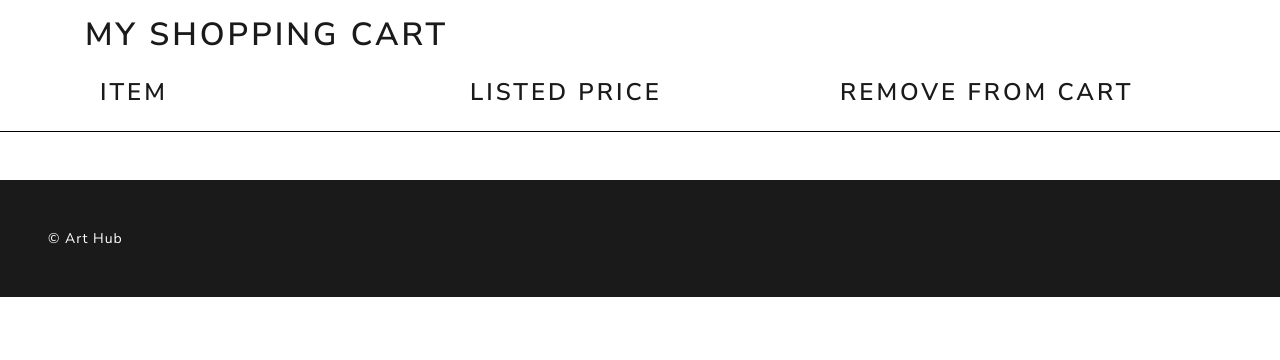
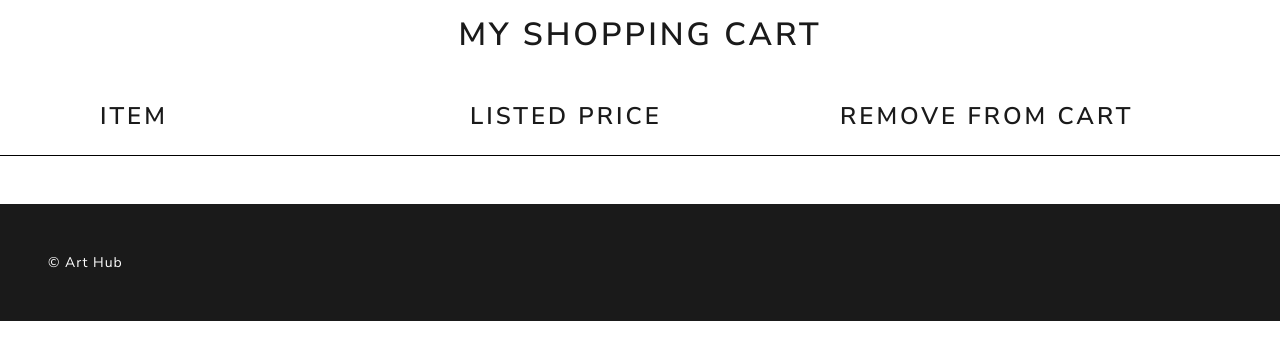
Before and after one commit to adgray09/art_hub, a Flask app: template templates/cart_index.html in a window 1280 px wide. Shown: the part 82-442 px from the top of the page. Run offline with Flask 2, Linux system fonts and the light colour scheme; the template is opened without the code that fills it, so the values that code supplies are empty; some libraries are stand-ins or nearby versions.

Commit message:
cart styling

```diff
--- a/templates/cart_index.html
+++ b/templates/cart_index.html
@@ -2,9 +2,9 @@
 
 {% block content %}
 <div class="container">
-    <h1 class="mt-3">My shopping cart</h1>
+    <h1 style="text-align: center" class="mt-3">My shopping cart</h1>
     <div class="container-fluid mt-4">
-    <div class="row">
+    <div class="mt-5 row">
             <div class="col-sm">
                 <h3>Item</h3>
             </div>
@@ -40,7 +40,7 @@
         </div>
         <hr>
         {% else %}
-            <h1>Cart empty</h1>
+            <h1 class="mt-5" style="text-align: center;">your cart is empty</h1>
         {% endfor %}
     {% endif %}
 {% endblock %}
```
